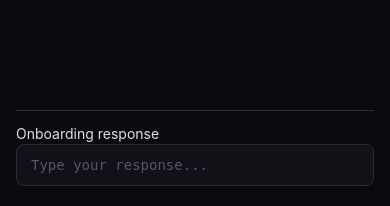
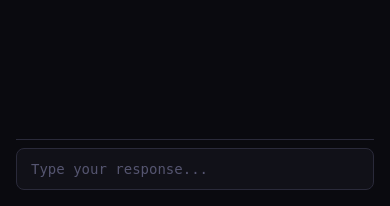
Before and after one commit to AlphaMaleBaDI/ZoN-CreatorOS, a FastAPI app: page / in a window 390 px wide. Shown: the part 638-844 px from the top of the page. Run offline with FastAPI, Linux system fonts and the light colour scheme.

Commit message:
Mobile: fix sr-only label visibility, tighten input row spacing

```diff
--- a/static/css/os.css
+++ b/static/css/os.css
@@ -18,6 +18,8 @@
 }
 
 * { margin: 0; padding: 0; box-sizing: border-box; }
+
+.sr-only { position: absolute; width: 1px; height: 1px; padding: 0; margin: -1px; overflow: hidden; clip: rect(0,0,0,0); white-space: nowrap; border: 0; }
 
 [x-cloak] { display: none !important; }
 
@@ -1257,7 +1259,7 @@ html, body {
     position: sticky;
     bottom: 0;
     background: var(--bg-primary);
-    padding: 12px 0;
+    padding: 8px 0;
     z-index: 10;
   }
 
```
